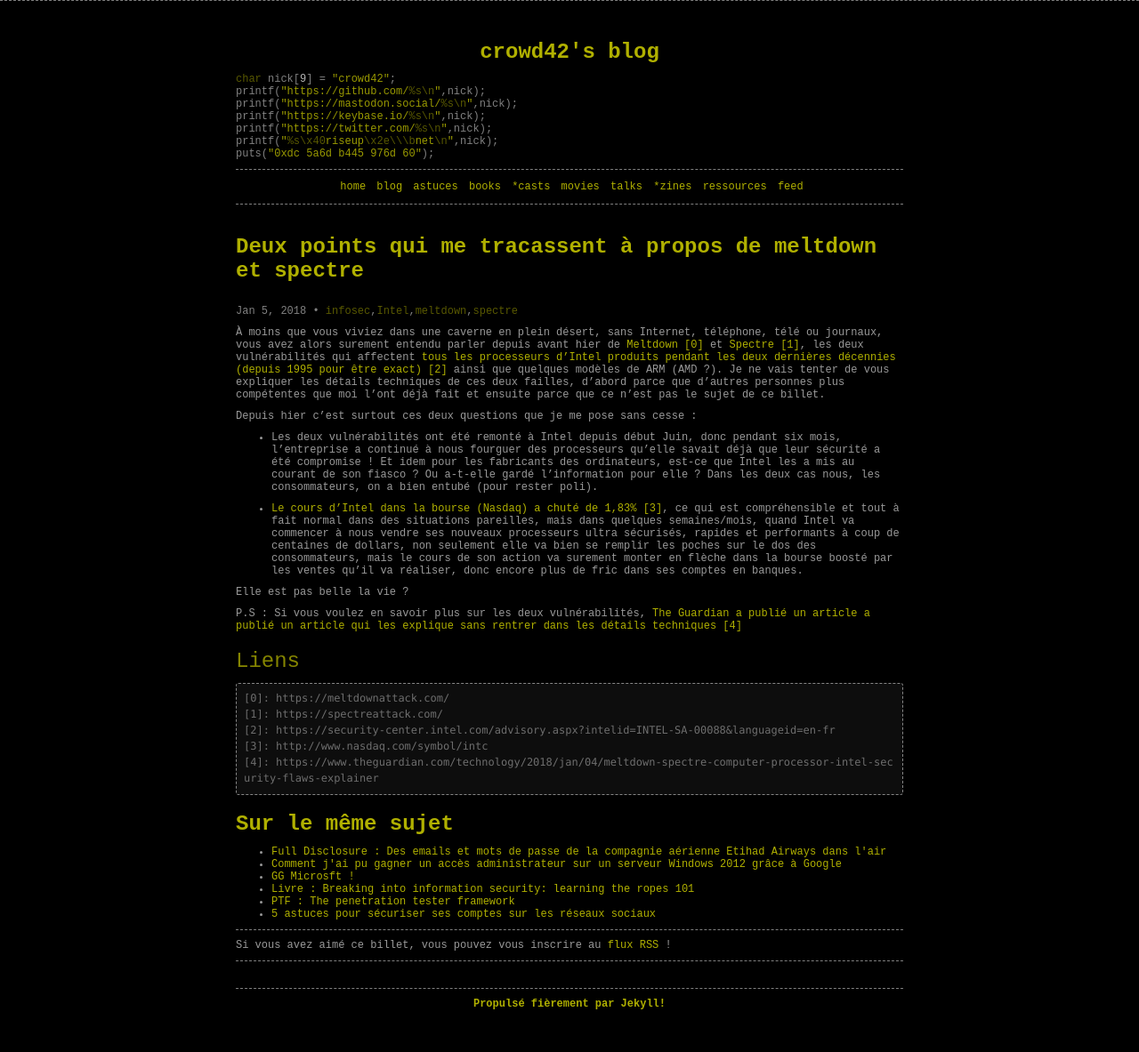
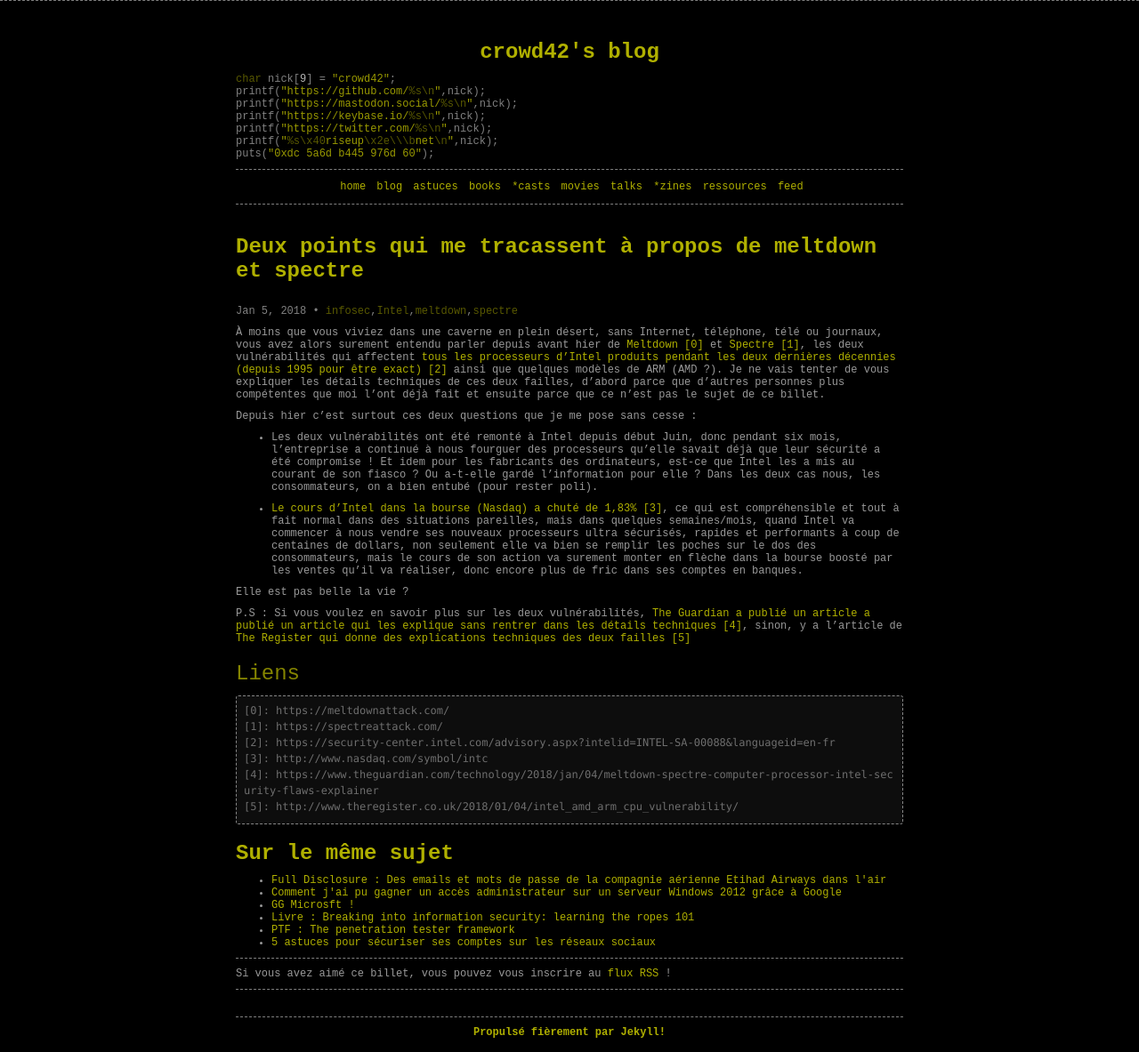
Before and after one commit to crowd42/crowd42.xyz, a Jekyll site: the page built from _posts/2018/2018-01-05-meltdown-spectre.md, in a window 1280 px wide. Shown: the whole page at 89% size. Built offline with Jekyll 4.4.1, drawn with Linux system fonts in a browser that asks for light colours; comment, search, counter and statistics services are not loaded; before the commit the page ends 1151 px from its top, so only the background shows below that.

Commit message:
update post

```diff
--- a/_posts/2018/2018-01-05-meltdown-spectre.md
+++ b/_posts/2018/2018-01-05-meltdown-spectre.md
@@ -20,7 +20,7 @@ Depuis hier c'est surtout ces deux questions que je me pose sans cesse :
 
 Elle est pas belle la vie ?
 
-P.S : Si vous voulez en savoir plus sur les deux vulnérabilités, [The Guardian a publié un article a publié un article qui les explique sans rentrer dans les détails techniques \[4\]][4]
+P.S : Si vous voulez en savoir plus sur les deux vulnérabilités, [The Guardian a publié un article a publié un article qui les explique sans rentrer dans les détails techniques \[4\]][4], sinon, y a l'article de [The Register qui donne des explications techniques des deux failles \[5\]][5]
 
 ### Liens
 ~~~
@@ -29,9 +29,11 @@ P.S : Si vous voulez en savoir plus sur les deux vulnérabilités, [The Guardian
 [2]: https://security-center.intel.com/advisory.aspx?intelid=INTEL-SA-00088&languageid=en-fr
 [3]: http://www.nasdaq.com/symbol/intc
 [4]: https://www.theguardian.com/technology/2018/jan/04/meltdown-spectre-computer-processor-intel-security-flaws-explainer
+[5]: http://www.theregister.co.uk/2018/01/04/intel_amd_arm_cpu_vulnerability/
 ~~~
 [0]: https://meltdownattack.com/
 [1]: https://spectreattack.com/
 [2]: https://security-center.intel.com/advisory.aspx?intelid=INTEL-SA-00088&languageid=en-fr
 [3]: http://www.nasdaq.com/symbol/intc
 [4]: https://www.theguardian.com/technology/2018/jan/04/meltdown-spectre-computer-processor-intel-security-flaws-explainer
+[5]: http://www.theregister.co.uk/2018/01/04/intel_amd_arm_cpu_vulnerability/
```
